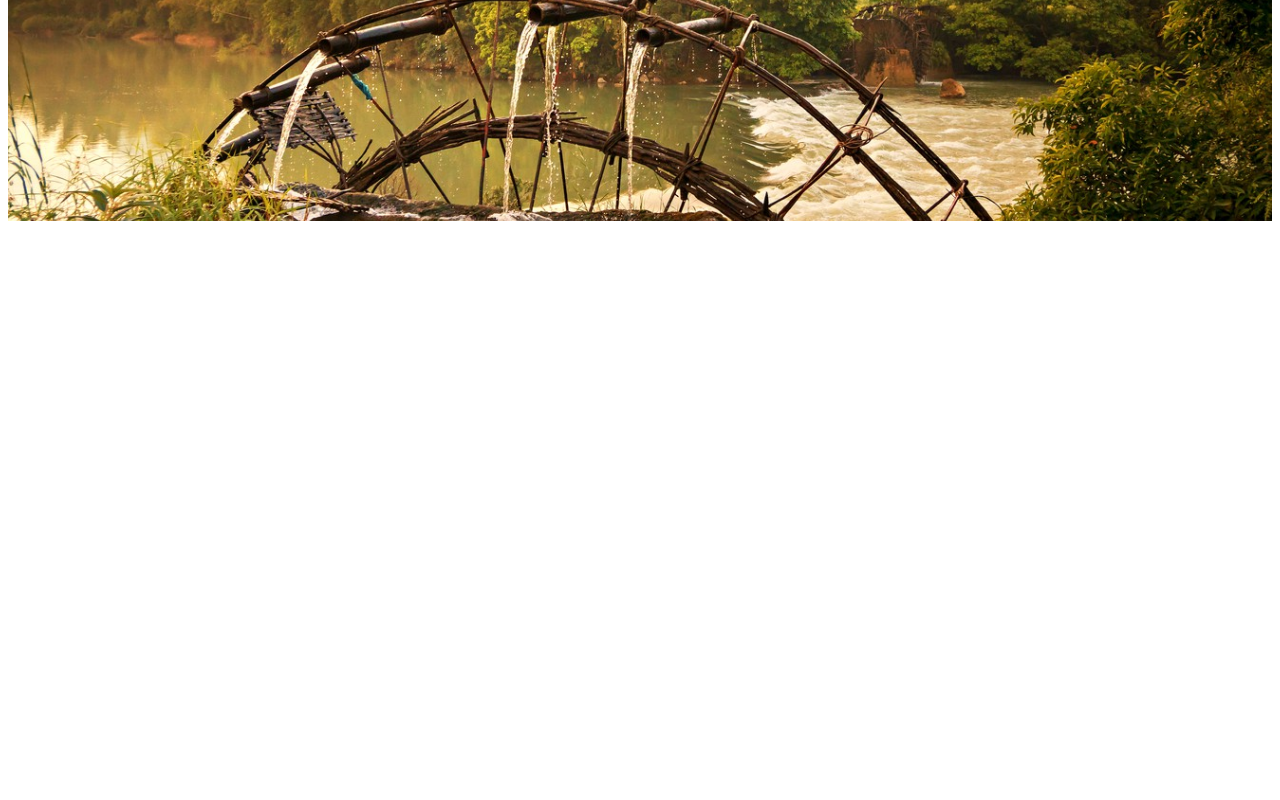
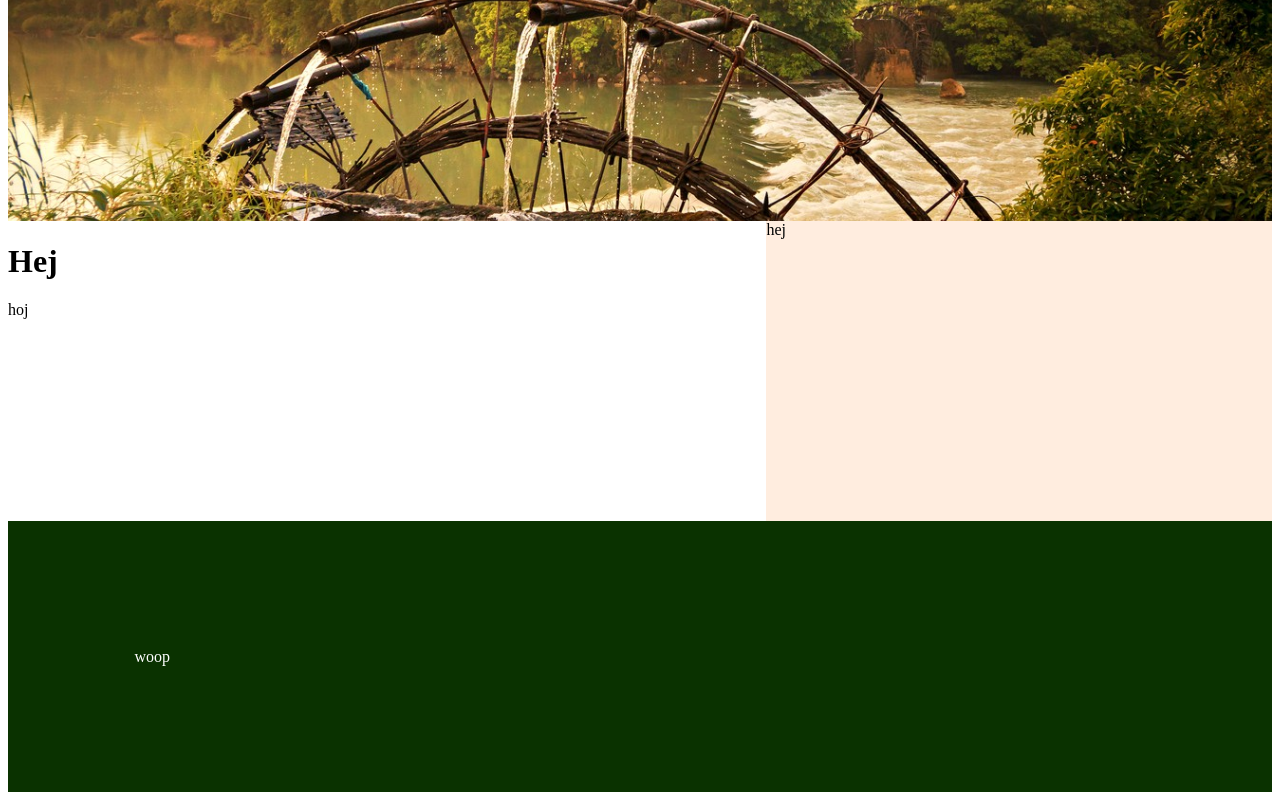
Before and after one commit to IdaLindgrn/FirstPortfolio, a plain HTML site: page index.html in a window 1280 px wide. Shown: the part 418-1218 px from the top of the page. Before the commit the page ends 800 px from the top, so only its background shows below. Drawn offline with Linux system fonts and the light colour scheme.

Commit message:
second commit

```diff
--- a/index.html
+++ b/index.html
@@ -8,13 +8,16 @@
     <title>Document</title>
   </head>
   <body>
-    <header><p>hej</p></header>
+    <header><p>Ida Lindgren</p></header>
     <nav></nav>
-    <main>
-      <article></article>
-    </main>
-    <aside></aside>
+    <div class="container">
+      <main>
+        <h1>Hej</h1>
+        <article>hoj</article>
+      </main>
+      <aside>hej</aside>
+    </div>
 
-    <footer></footer>
+    <footer>woop</footer>
   </body>
 </html>
--- a/style.css
+++ b/style.css
@@ -10,14 +10,37 @@ nav {
     padding: 20%;
 }
 
-main {
+.container {
+    display: flex;
+    flex-direction: column;
+    align-content: center;
 
 }
 
+main {
+background-color: white;
+height: 300px;
+width: 60%;
+}
+
 aside {
+background-color: #FFEDDF;
+height: 300px;
+width: 40%;
+}
 
+footer {
+    padding: 10%;
+    background-color: #0A3200;
+    color: white;
 }
+
+
 
 
 @media screen and (min-width: 768px) {
 }
+
+.container {
+    flex-direction: row;
+}
```
